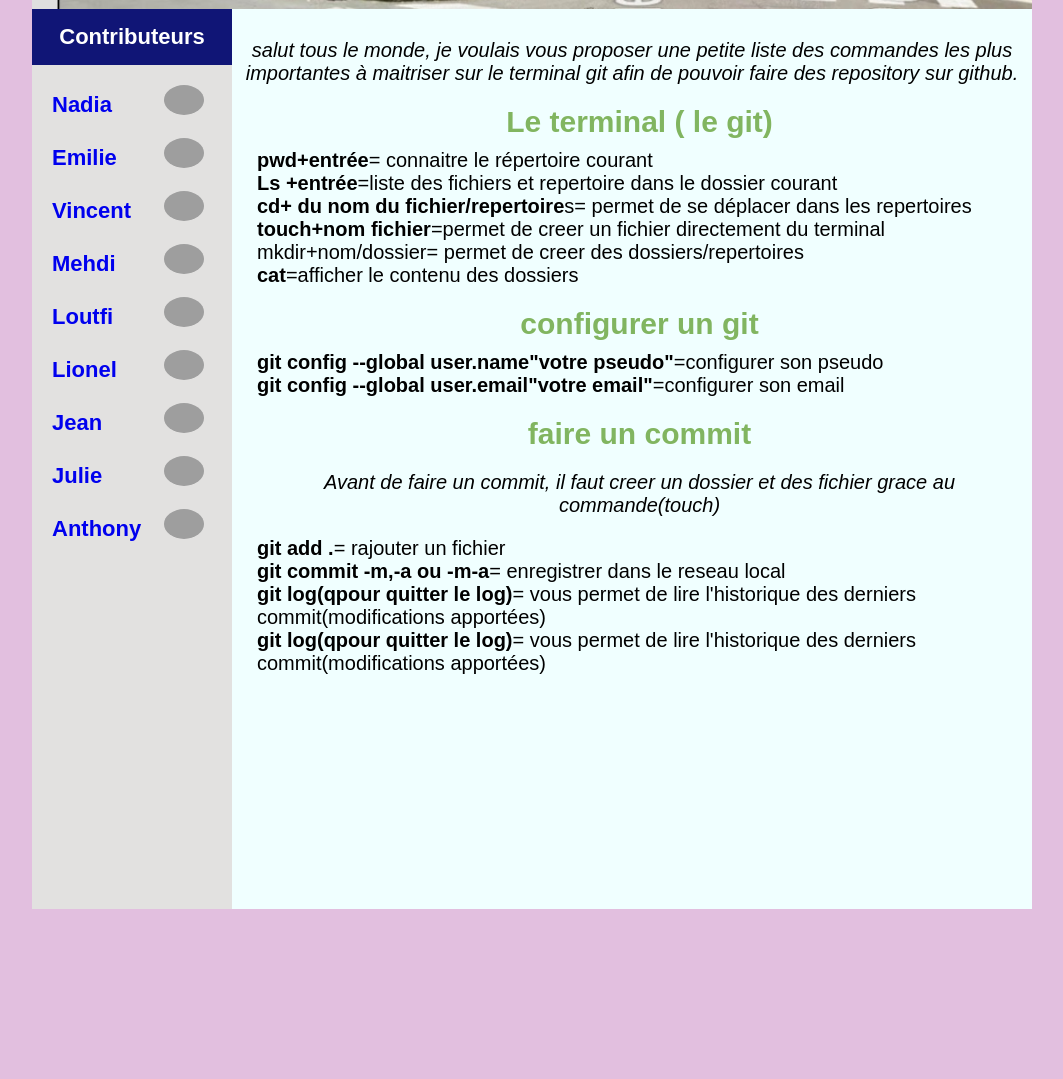
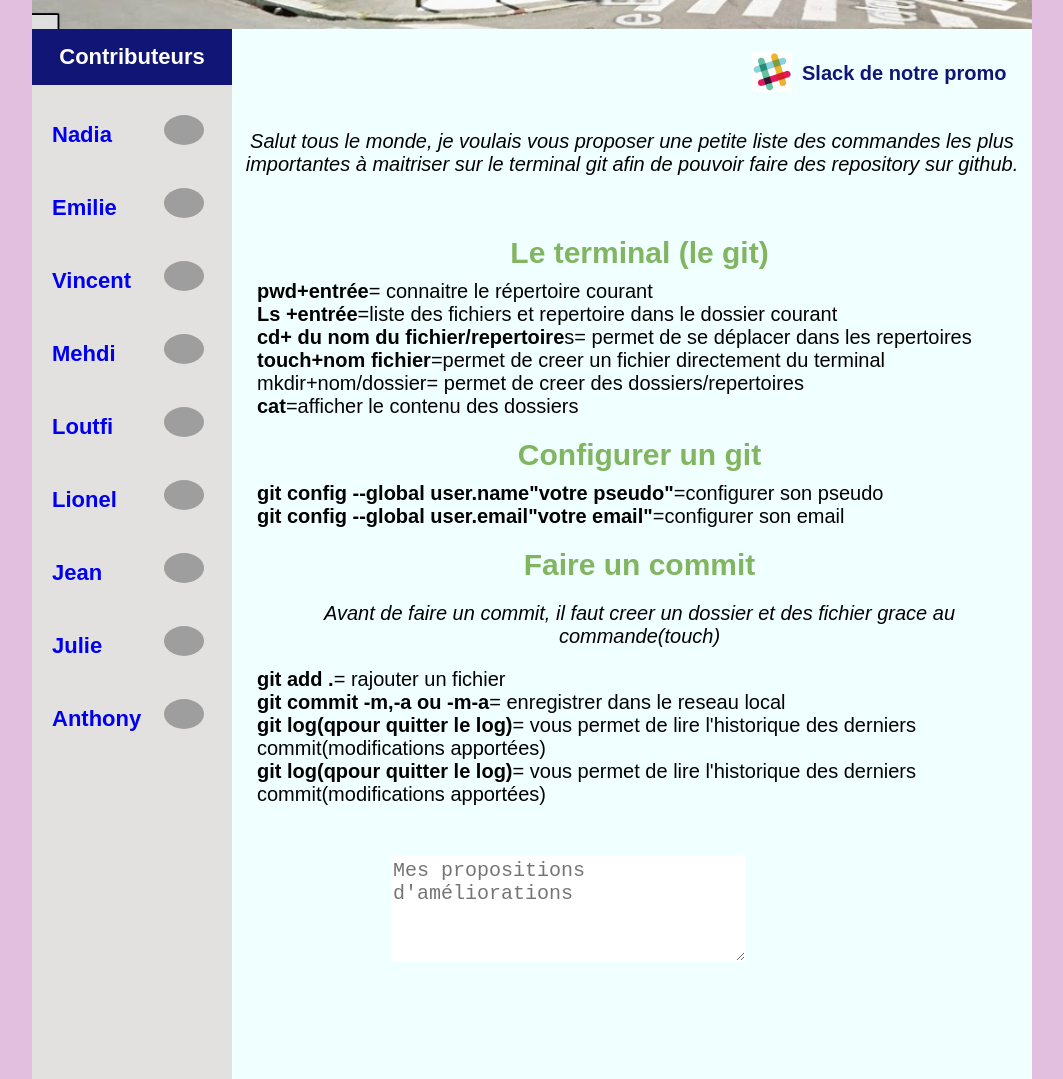
Before and after one commit to CIFAP-devfront-promo5/Projet_revision, a plain HTML site: page index.html in a window 1280 px wide. Shown: the part 661-1740 px from the top of the page, without its empty margins (108-1171 px from the left). Before the commit the page ends 1570 px from the top, so only its background shows below. Drawn offline with Linux system fonts and the light colour scheme; grey boxes are pictures that could not be loaded.

Commit message:
ajout slack et textarea

```diff
--- a/index.html
+++ b/index.html
@@ -59,27 +59,31 @@
         </ul>
     </aside>
     <main>
-        <p>	salut tous le monde, je voulais vous proposer une petite liste des commandes les plus importantes
+        <h1><img src="images/slack.png" alt="logo slack"><a href="https://cifap.slack.com/messages/GA73TDYUC/files/" target="_blank">Slack de notre promo</a></h1>
+
+        <p>Salut tous le monde, je voulais vous proposer une petite liste des commandes les plus importantes
             à maitriser sur le terminal git afin de pouvoir faire des repository sur github.</p>
         <ul>
-            <h3>Le terminal ( le git)</h3>
+            <h3>Le terminal (le git)</h3>
             <ol><strong>pwd+entrée</strong>= connaitre le répertoire courant</ol>
             <ol><strong>Ls +entrée</strong>=liste des fichiers et repertoire dans le dossier courant</ol>
             <ol><strong>cd+ du nom du fichier/repertoire</strong>s= permet de se déplacer dans les repertoires</ol>
             <ol><strong>touch+nom fichier</strong>=permet de creer un fichier directement du terminal</ol>
             <ol><stron>mkdir+nom/dossier</stron>= permet de creer des dossiers/repertoires</ol>
             <ol><strong>cat</strong>=afficher le contenu des dossiers</ol>
-            <h3>configurer un git</h3>
+            <h3>Configurer un git</h3>
             <ol><strong>git config --global user.name"votre pseudo"</strong>=configurer son pseudo</ol>
             <ol><strong>git config --global user.email"votre email"</strong>=configurer son email</ol>
-            <h3>faire un commit</h3>
+            <h3>Faire un commit</h3>
             <p><em>Avant de faire un commit, il faut creer un dossier et des fichier grace au commande(touch)</em></p>
             <ol><strong>git add .</strong>= rajouter un fichier</ol>
             <ol><strong>git commit -m,-a ou -m-a</strong>= enregistrer dans le reseau local</ol>
             <ol><strong>git log(qpour quitter le log)</strong>= vous permet de lire l'historique des derniers commit(modifications apportées)</ol>
             <ol><strong>git log(qpour quitter le log)</strong>= vous permet de lire l'historique des derniers commit(modifications apportées)</ol>
         </ul>
+            <textarea placeholder="Mes propositions d'améliorations"></textarea>
     </main>
+
 
 </div>
 </body>
--- a/style.css
+++ b/style.css
@@ -9,6 +9,7 @@ body {
     font-family: Arial;
     text-align: left;
     background-color: #e2bfdf;
+
 }
 
 
@@ -20,6 +21,8 @@ body {
         display:block;
         font-size: 0;
         height:1220px;
+
+  border-radius: 35px;
     }
 
 
@@ -27,7 +30,9 @@ body {
             height: 100px;
             width: 1000px;
             background-color: #fff;
-            padding: 20px 0;
+            padding: 30px 0;
+            border-top-left-radius: 35px;
+            border-top-right-radius: 35px;
         }
 
             header img{
@@ -40,8 +45,8 @@ body {
             font-size: 40px;
             display: inline-block;
             text-align: center;
-            letter-spacing: 2px;
-            margin: 10px 0;
+            letter-spacing: 3px;
+            margin: 20px 0;
             width:66%;
             box-sizing: border-box;
         }
@@ -67,7 +72,7 @@ body {
     display: inline-block;
     width: 20%;
     background-color: #e2e1e0;
-    height:900px;
+    height:1050px;
 }
 
 #container > aside > h2 {
@@ -98,7 +103,7 @@ body {
     display:block;
     text-align: left;
     display:block;
-    padding: 10px 20px;
+    padding: 20px 20px;
     width: 100%;
     box-sizing: border-box;
     font-size: 0px;
@@ -153,24 +158,51 @@ main {
 
 }
 
-main {
+main{
     width: 80%;
     background-color: azure;
     display: inline-block;
-    height: 900px;
+    height: 1050px;
     vertical-align: top;
+}
+
+h1 a{
+    text-decoration: none;
+    font-style: normal;
+    font-weight: bold;
+    color:#101576;
+    padding-top: 10px;
+    padding-left: 10px;
+    display: inline-block;
+
+    margin-top: 0px;
+    margin-bottom: 25px;
+    vertical-align: top;
+}
+
+h1 img{
+    height: 40px;
+    width: 40px;
+    padding-left: 510px;
+    display: inline-block;
+   vertical-align: top;
+
 }
 
 main p {
     text-align: center;
     font-style: italic;
 
+
 }
+
+
 
 main ul {
     font-size: 10px;
     padding: 0;
     margin-left: 15px;
+    padding-top: 20px;
 
 }
 
@@ -183,3 +215,11 @@ main > ul > h3 {
     margin-top: 20px;
     margin-bottom: 10px;
 }
+
+textarea{
+    margin-top: 40px;
+    margin-left: 150px;
+    width: 350px;
+    min-height: 100px;
+    border-color: #fff;
+}
```
Also changed, not shown: images/slack.png (added), 1 other file.
